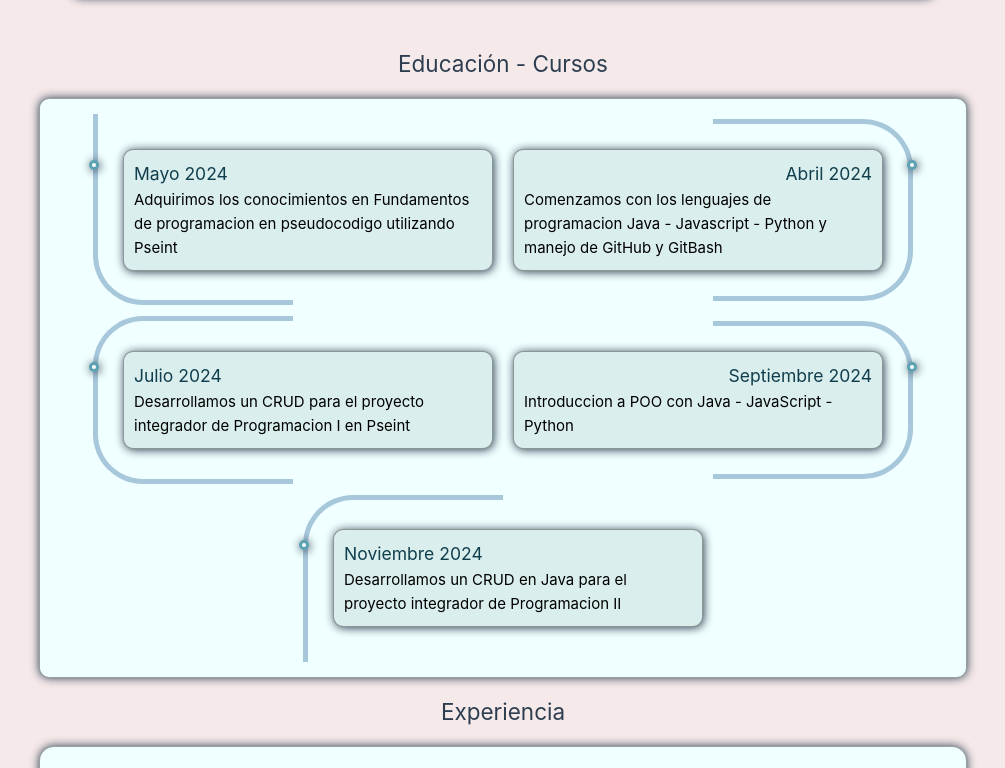
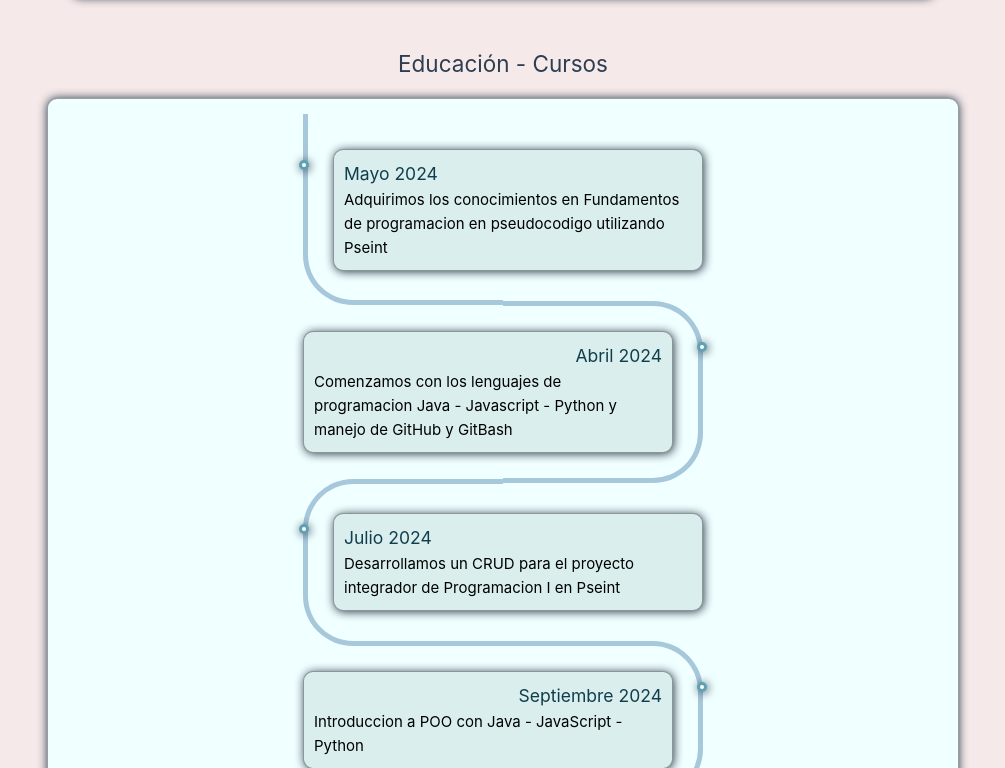
Before and after one commit to PowerSystem2024/CodeTitans-Group, a Vue app in the folder Portafolio-Grupal-Vuejs/: page / in a window 1280 px wide. Shown: the part 532-1300 px from the top of the page, without its empty margins (137-1142 px from the left). Built offline with nearby package versions, Linux system fonts and the light colour scheme.

Commit message:
Correccion en la linea de tiempo del portafolio grupal

```diff
--- a/Portafolio-Grupal-Vuejs/src/components/ComponenteEducacion.vue
+++ b/Portafolio-Grupal-Vuejs/src/components/ComponenteEducacion.vue
@@ -64,15 +64,16 @@ body {
 
 /* Timeline Container */
 .timeline {
+  display: flex;
+  flex-direction: column;
+  align-items: center;
+  justify-content: center;
+  width: 95%;
   height: 100%;
-  display: flex;
-  flex-wrap: wrap;
-  justify-content: center;
   background-color: azure;
   border-radius: 10px;
-  gap: 20px;
   padding: 20px;
-  margin: 1rem;
+  margin: 1rem auto;
   box-shadow: 0 0 10px var(--vt-c-indigo);
   background-size: 400% 400%;
   border: 1px solid rgba(71, 71, 71, 0.521);
```
